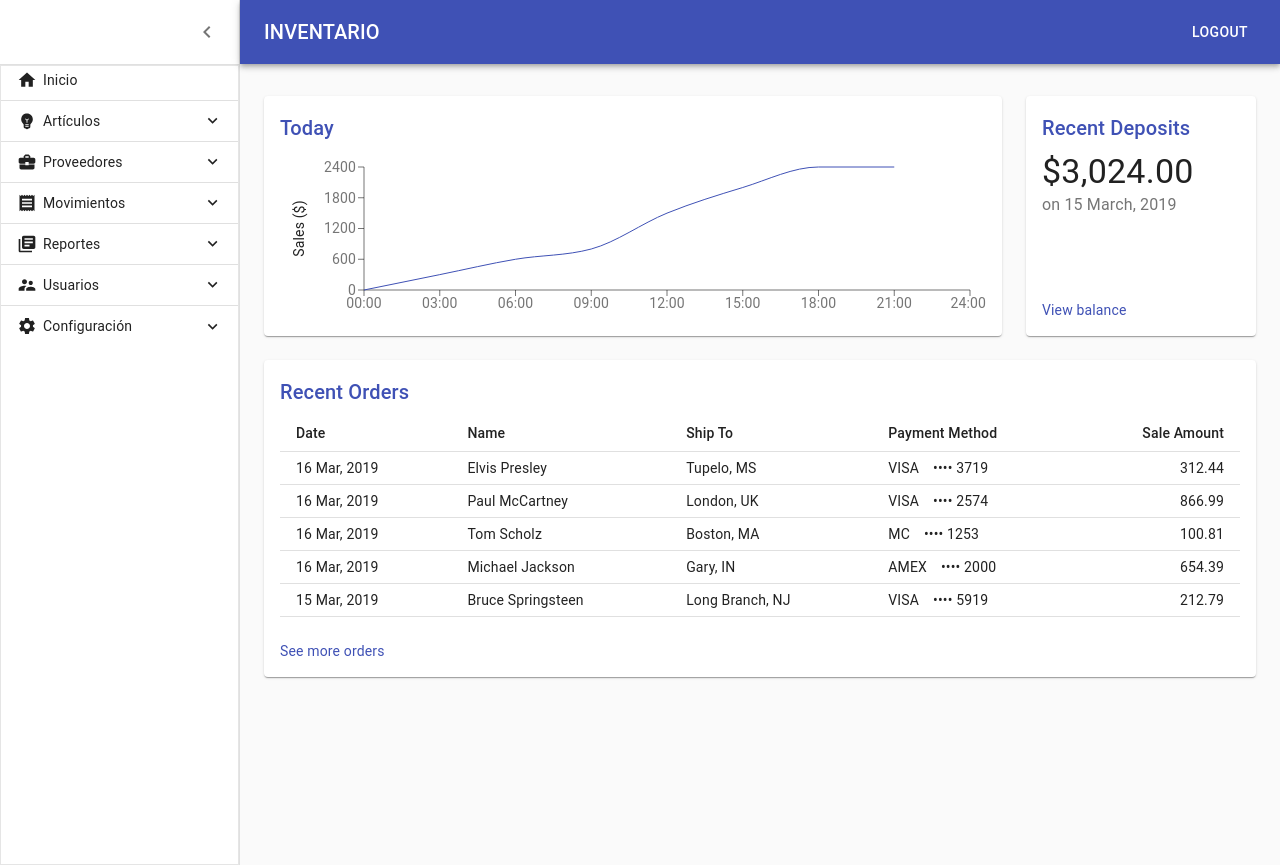
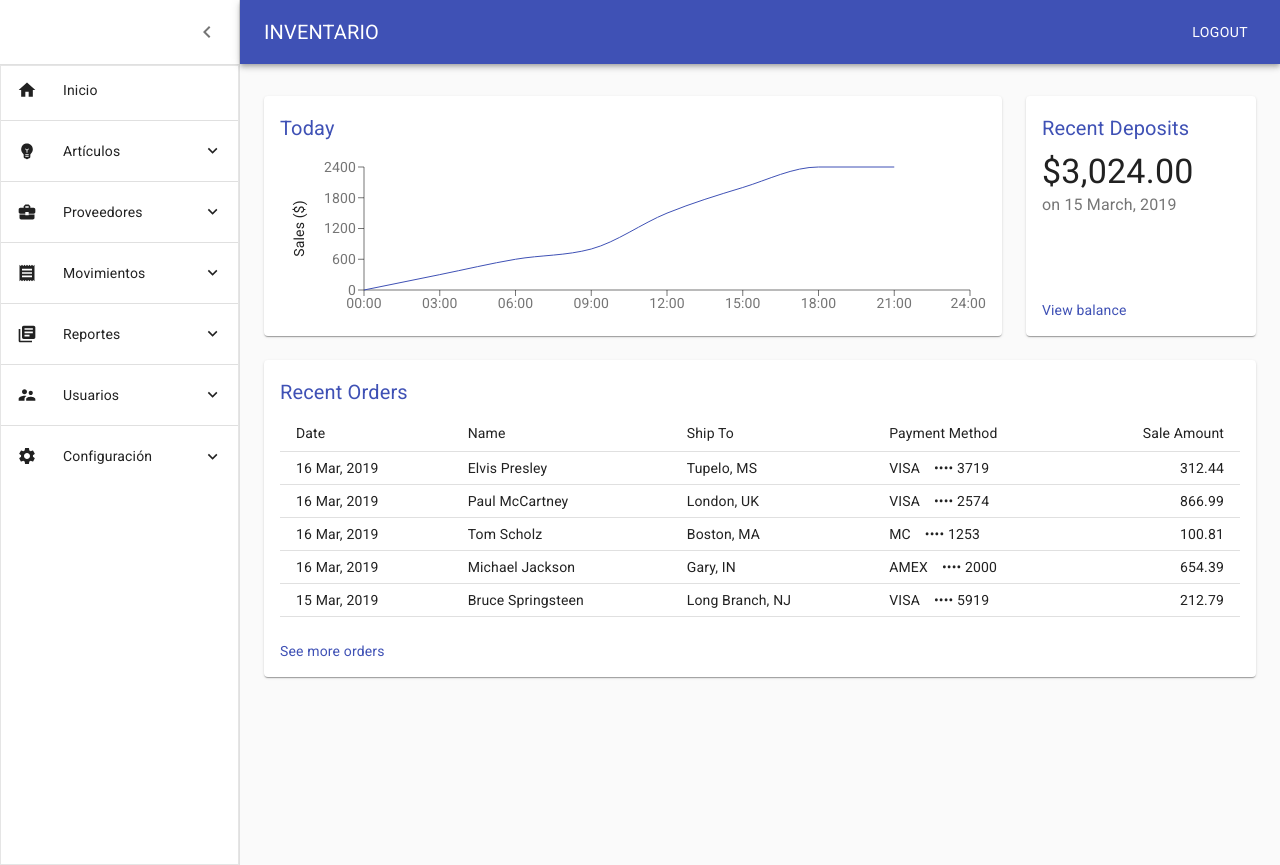
Before and after one commit to AngelDavila1997/inventory-management, a React (Create React App) app: page / in a window 1280 px wide. Built offline with nearby package versions, Linux system fonts and the light colour scheme.

Commit message:
Fix menu titles

```diff
--- a/src/components/SidebarItem.js
+++ b/src/components/SidebarItem.js
@@ -34,7 +34,7 @@
   }
 
   return (
-    <div>
+    <>
       <ListItem className="sidebar-item" onClick={onClick} button dense {...rest}>
         <div style={{ paddingLeft: depth * depthStep }} className="sidebar-item-content">
           {Icon && <Icon className="sidebar-item-icon" fontSize="small" />}
@@ -57,7 +57,7 @@
           </List>
         ) : null}
       </Collapse>
-    </div>
+    </>
   );
 }
 
--- a/src/index.css
+++ b/src/index.css
@@ -1,3 +1,5 @@
+@import url('https://fonts.googleapis.com/css?family=Roboto&display=swap');
+
 body {
   margin: 0;
   font-family: -apple-system, BlinkMacSystemFont, 'Segoe UI', 'Roboto', 'Oxygen',
@@ -39,6 +41,8 @@
 
 .sidebar-item-text {
   width: 100%;
+  padding-left: 10px;
+  margin: 10px 10px ;
 }
 
 .sidebar-item-expand-arrow {
```
